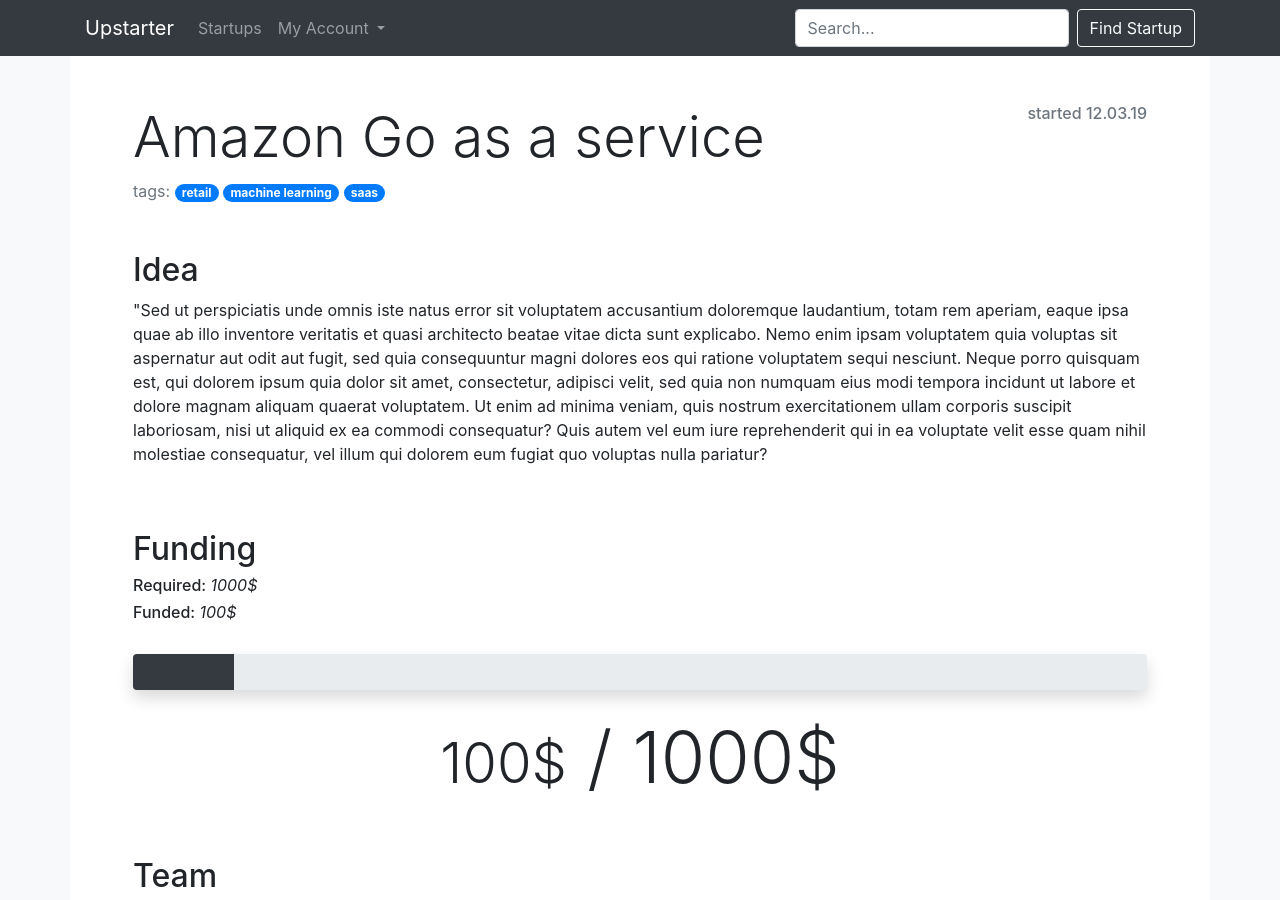
After one commit to 1-206/upstarter, a Django app: template upstarter/templates/upstarter/project.html in a window 1280 px wide. The commit adds this page. Shown: the top 900 px of the page. Run offline with Django 3.2, Linux system fonts and the light colour scheme; the template is opened without the code that fills it, so the values that code supplies are empty; some libraries are stand-ins or nearby versions.

Commit message:
Add project template mockup

```diff
--- a/upstarter/static/style.css
+++ b/upstarter/static/style.css
@@ -1,14 +1,10 @@
-/* Bootstrap adjustments */
-
+/* Main */
 .container--main {
   min-height: calc(100vh - 56px);
 }
 
 
-/* UpStarter styles */
-
 /* User */
-
 .user__img {
   border-radius: 50%;
 }
@@ -29,3 +25,11 @@
 
 .user__bio {
 }
+
+
+/* Project */
+.project__participant {
+}
+a.project__participant {
+  text-decoration: none;
+}
--- /dev/null
+++ b/upstarter/templates/upstarter/project.html
@@ -0,0 +1,154 @@
+<!DOCTYPE html>
+<html lang="en">
+<head>
+
+  <meta charset="utf-8">
+  <meta name="viewport" content="width=device-width, initial-scale=1, shrink-to-fit=no">
+
+  <title>Bhaumik Patel</title>
+
+  <link rel="stylesheet" href="https://stackpath.bootstrapcdn.com/bootstrap/4.3.1/css/bootstrap.min.css" integrity="sha384-ggOyR0iXCbMQv3Xipma34MD+dH/1fQ784/j6cY/iJTQUOhcWr7x9JvoRxT2MZw1T" crossorigin="anonymous">
+  <link rel="stylesheet" href="https://use.fontawesome.com/releases/v5.8.1/css/all.css" integrity="sha384-50oBUHEmvpQ+1lW4y57PTFmhCaXp0ML5d60M1M7uH2+nqUivzIebhndOJK28anvf" crossorigin="anonymous">
+
+  <link rel="stylesheet" href="../../static/style.css">
+
+</head>
+
+<body class="bg-light">
+
+  <!-- HEADER -->
+  <nav class="navbar navbar-expand-lg navbar-dark bg-dark">
+    <div class="container">
+
+      <a class="navbar-brand" href="#">Upstarter</a>
+
+      <button class="navbar-toggler" type="button" data-toggle="collapse" data-target="#navbarSupportedContent">
+        <span class="navbar-toggler-icon"></span>
+      </button>
+
+      <div class="collapse navbar-collapse" id="navbarSupportedContent">
+        <ul class="navbar-nav mr-auto">
+          <li class="nav-item">
+            <a class="nav-link" href="#">Startups</a>
+          </li>
+
+          <li class="nav-item dropdown">
+            <a class="nav-link dropdown-toggle" href="#" id="navbarDropdown" data-toggle="dropdown">
+              My Account
+            </a>
+
+            <div class="dropdown-menu">
+              <a class="dropdown-item" href="#">Profile</a>
+              <a class="dropdown-item" href="#">Startups</a>
+            </div>
+          </li>
+        </ul>
+
+        <form class="form-inline my-2 my-lg-0">
+          <input class="form-control mr-sm-2" type="search" placeholder="Search...">
+          <button class="btn btn-outline-light my-2 my-sm-0" type="submit">Find Startup</button>
+        </form>
+      </div>
+
+    </div>
+  </nav>
+  <!-- HEADER END -->
+
+  <!-- PROJECT -->
+  <div class="container container--main bg-white">
+   <div class="py-5 px-0 px-sm-5">
+
+     <div class="row">
+       <div class="col-12 col-md-3 order-md-1">
+         <span class="text-muted h6 float-right">started 12.03.19</span>
+       </div>
+
+       <div class="col-12 col-md-9">
+         <h1 class="display-4">Amazon Go as a service</h1>
+       </div>
+     </div>
+
+     <div class="row">
+       <div class="col-12 mb-5">
+         <span class="text-muted">tags:</span>
+         <span class="badge badge-pill badge-primary">retail</span>
+         <span class="badge badge-pill badge-primary">machine learning</span>
+         <span class="badge badge-pill badge-primary">saas</span>
+       </div>
+
+       <div class="col-12 mb-5">
+         <h2>Idea</h2>
+         <p>
+           "Sed ut perspiciatis unde omnis iste natus error sit voluptatem accusantium doloremque laudantium, totam rem aperiam, eaque ipsa quae ab illo inventore veritatis et quasi architecto beatae vitae dicta sunt explicabo. Nemo enim ipsam voluptatem quia voluptas sit aspernatur aut odit aut fugit, sed quia consequuntur magni dolores eos qui ratione voluptatem sequi nesciunt. Neque porro quisquam est, qui dolorem ipsum quia dolor sit amet, consectetur, adipisci velit, sed quia non numquam eius modi tempora incidunt ut labore et dolore magnam aliquam quaerat voluptatem. Ut enim ad minima veniam, quis nostrum exercitationem ullam corporis suscipit laboriosam, nisi ut aliquid ex ea commodi consequatur? Quis autem vel eum iure reprehenderit qui in ea voluptate velit esse quam nihil molestiae consequatur, vel illum qui dolorem eum fugiat quo voluptas nulla pariatur?
+         </p>
+       </div>
+
+       <div class="col-12 mb-5">
+         <h2>Funding</h2>
+
+         <h6>Required: <i class="font-weight-normal">1000$</i></h6>
+         <h6>Funded: <i class="font-weight-normal">100$</i></h6>
+
+
+         <div class="pt-4">
+           <div class="progress shadow" style="height: 36px">
+             <div class="progress-bar bg-dark" style="width: 10%"></div>
+           </div>
+           <h6 class="display-3 text-center mt-4"><span class="display-4">100$</span> / 1000$</h6>
+         </div>
+       </div>
+     </div>
+
+     <div class="row justify-content-around mb-4">
+       <div class="col-12">
+         <h2>Team</h2>
+       </div>
+
+       <a href="#" class="col-12 col-sm-6 col-md-4 col-lg-3 mb-4 text-dark project__participant">
+         <img src="https://image.ibb.co/jw55Ex/def_face.jpg"
+              class="img img-rounded img-fluid w-75 d-block mx-auto user__img shadow-sm mb-1"/>
+         <h3 class="font-weight-light text-center">Ivan Komarov</h3>
+         <h4 class="font-weight-light text-center mx-auto"><i>Founder</i></h4>
+       </a>
+       <a href="#" class="col-12 col-sm-6 col-md-4 col-lg-3 mb-4 text-dark project__participant">
+         <img src="https://image.ibb.co/jw55Ex/def_face.jpg"
+              class="img img-rounded img-fluid w-75 d-block mx-auto user__img shadow-sm mb-1"/>
+         <h3 class="font-weight-light text-center">Danil Kalinin</h3>
+         <h4 class="font-weight-light text-center mx-auto"><i>Investor</i></h4>
+       </a>
+       <a href="#" class="col-12 col-sm-6 col-md-4 col-lg-3 mb-4 text-dark project__participant">
+         <img src="https://image.ibb.co/jw55Ex/def_face.jpg"
+              class="img img-rounded img-fluid w-75 d-block mx-auto user__img shadow-sm mb-1"/>
+         <h3 class="font-weight-light text-center">Andrey Volkov</h3>
+         <h4 class="font-weight-light text-center mx-auto"><i>Founder</i></h4>
+       </a>
+     </div>
+
+     <div class="row justify-content-center">
+       <div class="col-12">
+         <h2 class="text-center mb-4">Join Us</h2>
+       </div>
+
+       <div class="col-12">
+         <form class="form-inline flex-nowrap justify-content-around" action="post">
+           <button type="submit" class="btn btn-light">
+             Join as Co-Founder
+           </button>
+
+           <button type="submit" class="btn btn-dark">
+             Join as Investor
+           </button>
+         </form>
+       </div>
+     </div>
+
+   </div>
+  </div>
+  <!-- PROJECT END -->
+
+</body>
+
+<script src="https://code.jquery.com/jquery-3.3.1.slim.min.js" integrity="sha384-q8i/X+965DzO0rT7abK41JStQIAqVgRVzpbzo5smXKp4YfRvH+8abtTE1Pi6jizo" crossorigin="anonymous"></script>
+<script src="https://cdnjs.cloudflare.com/ajax/libs/popper.js/1.14.7/umd/popper.min.js" integrity="sha384-UO2eT0CpHqdSJQ6hJty5KVphtPhzWj9WO1clHTMGa3JDZwrnQq4sF86dIHNDz0W1" crossorigin="anonymous"></script>
+<script src="https://stackpath.bootstrapcdn.com/bootstrap/4.3.1/js/bootstrap.min.js" integrity="sha384-JjSmVgyd0p3pXB1rRibZUAYoIIy6OrQ6VrjIEaFf/nJGzIxFDsf4x0xIM+B07jRM" crossorigin="anonymous"></script>
+</html>
```
